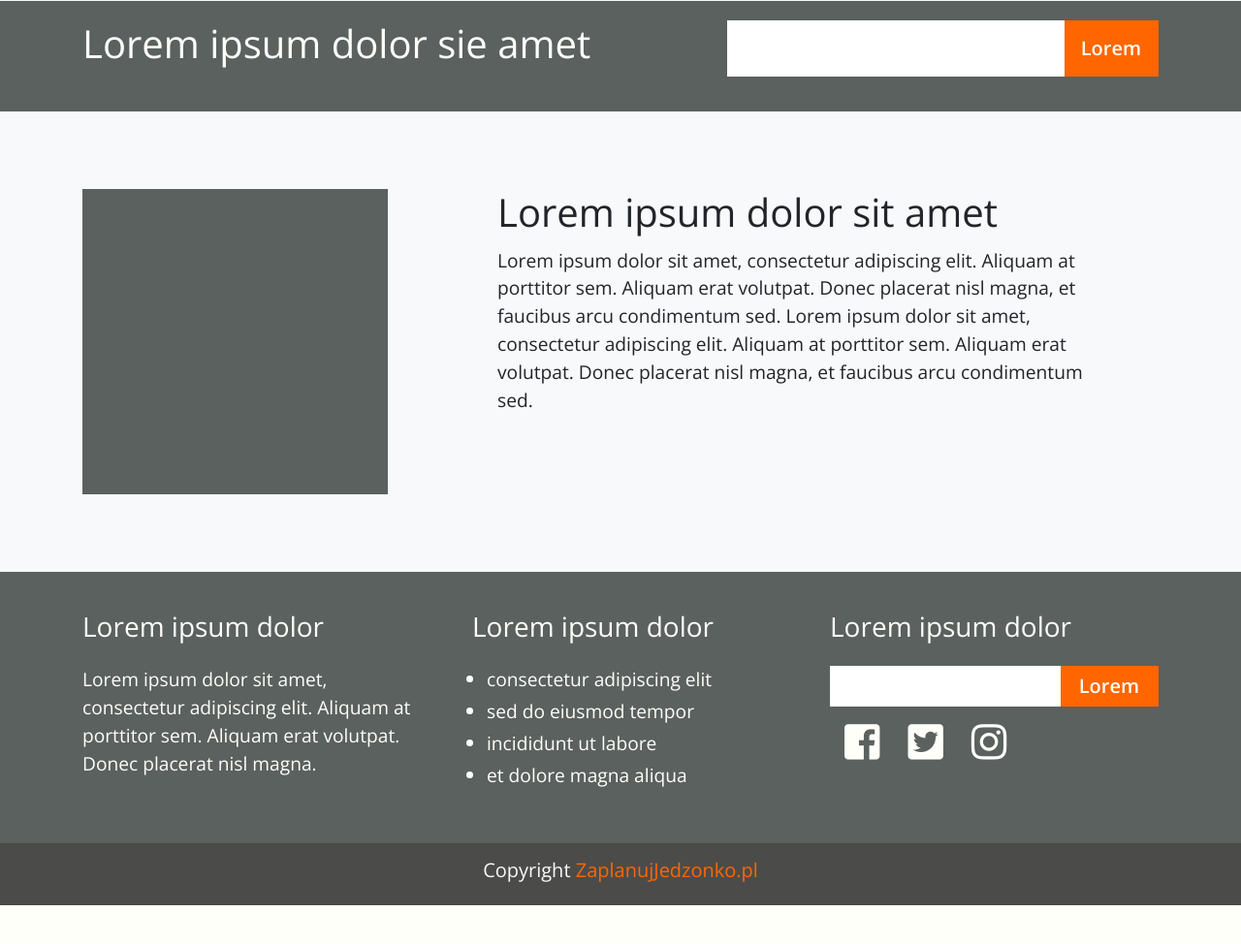
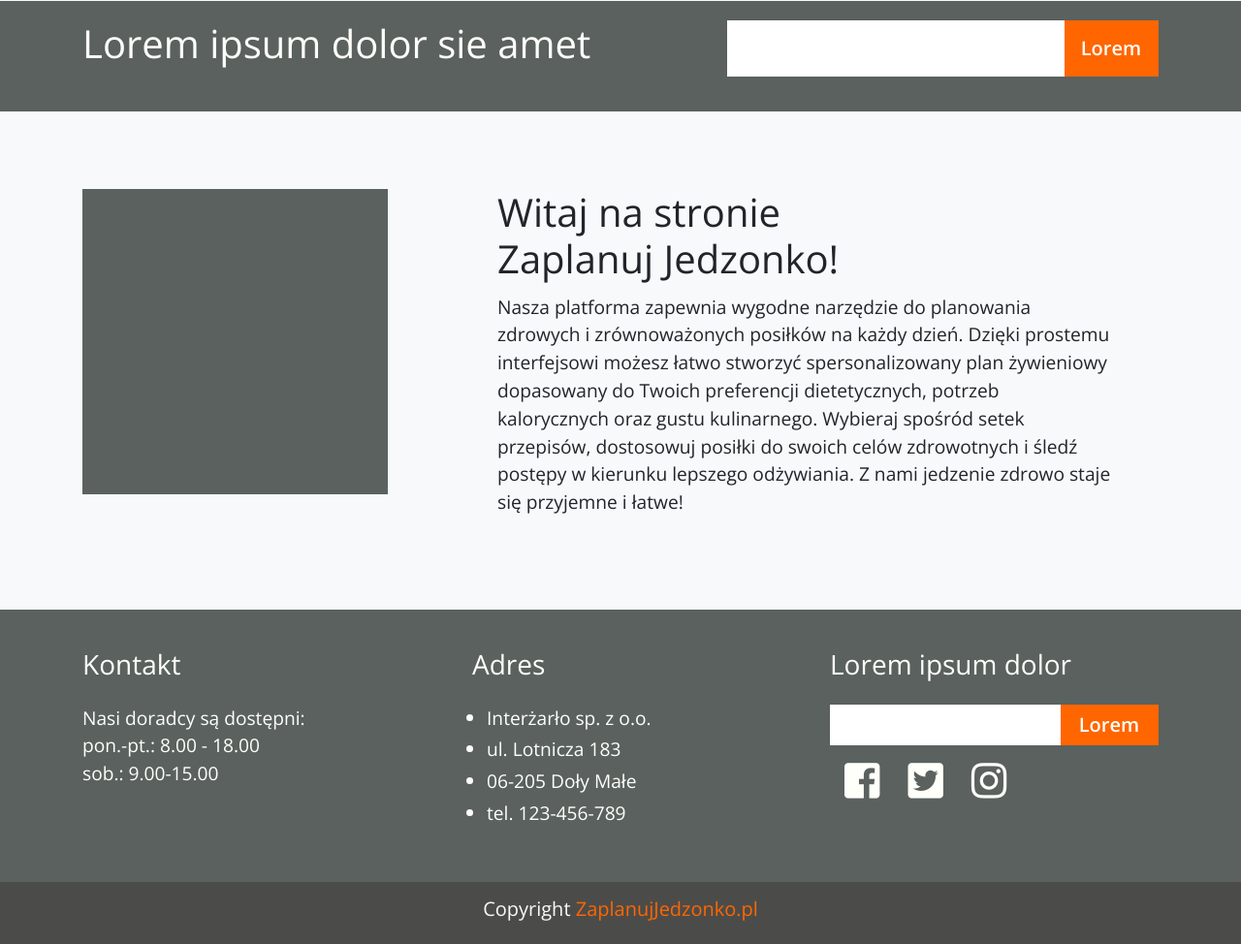
Before and after one commit to JazzDoggo/Jedzonko_ScrumLab, a Django app: template jedzonko/templates/index.html in a window 1280 px wide. Shown: the part 1265-2239 px from the top of the page at 97% size. Before the commit the page ends 2199 px from the top, so only its background shows below. Run offline with Django 3.2, Linux system fonts and the light colour scheme; the template is opened without the code that fills it, so the values that code supplies are empty; some libraries are stand-ins or nearby versions; some web fonts are replaced.

Commit message:
1.3 done

```diff
--- a/jedzonko/templates/index.html
+++ b/jedzonko/templates/index.html
@@ -155,11 +155,13 @@
                 </div>
 
                 <div class="col-7 ml-4">
-                    <h1 class="pb-1">Lorem ipsum dolor sit amet</h1>
-                    <p>Lorem ipsum dolor sit amet, consectetur adipiscing elit. Aliquam at porttitor sem. Aliquam erat
-                        volutpat. Donec placerat nisl magna, et faucibus arcu condimentum sed. Lorem ipsum dolor sit
-                        amet, consectetur adipiscing elit. Aliquam at porttitor sem. Aliquam erat volutpat. Donec
-                        placerat nisl magna, et faucibus arcu condimentum sed.
+                    <h1 class="pb-1">Witaj na stronie <br> Zaplanuj Jedzonko!</h1>
+                    <p>Nasza platforma zapewnia wygodne narzędzie do planowania zdrowych i zrównoważonych posiłków
+                        na każdy dzień. Dzięki prostemu interfejsowi możesz łatwo stworzyć spersonalizowany plan
+                        żywieniowy dopasowany do Twoich preferencji dietetycznych, potrzeb kalorycznych oraz gustu
+                        kulinarnego. Wybieraj spośród setek przepisów, dostosowuj posiłki do swoich celów
+                        zdrowotnych i śledź postępy w kierunku lepszego odżywiania.
+                        Z nami jedzenie zdrowo staje się przyjemne i łatwe!
                     </p>
                 </div>
             </div>
@@ -170,16 +172,16 @@
         <div class="container">
             <div class="row">
                 <div class="col">
-                    <h3 class="mb-4">Lorem ipsum dolor</h3>
-                    <p>Lorem ipsum dolor sit amet, consectetur adipiscing elit. Aliquam at porttitor sem.  Aliquam erat volutpat. Donec placerat nisl magna.</p>
+                    <h3 class="mb-4">Kontakt</h3>
+                    <p>Nasi doradcy są dostępni: <br> pon.-pt.: 8.00 - 18.00 <br> sob.: 9.00-15.00</p>
                 </div>
                 <div class="col pl-4 ml-4">
-                    <h3 class="mb-4">Lorem ipsum dolor</h3>
+                    <h3 class="mb-4">Adres</h3>
                     <ul class="container">
-                        <li>consectetur adipiscing elit</li>
-                        <li>sed do eiusmod tempor</li>
-                        <li>incididunt ut labore</li>
-                        <li>et dolore magna aliqua</li>
+                        <li>Interżarło sp. z o.o. </li>
+                        <li>ul. Lotnicza 183</li>
+                        <li>06-205 Doły Małe</li>
+                        <li>tel. 123-456-789</li>
                     </ul>
                 </div>
                 <div class="col">
```
